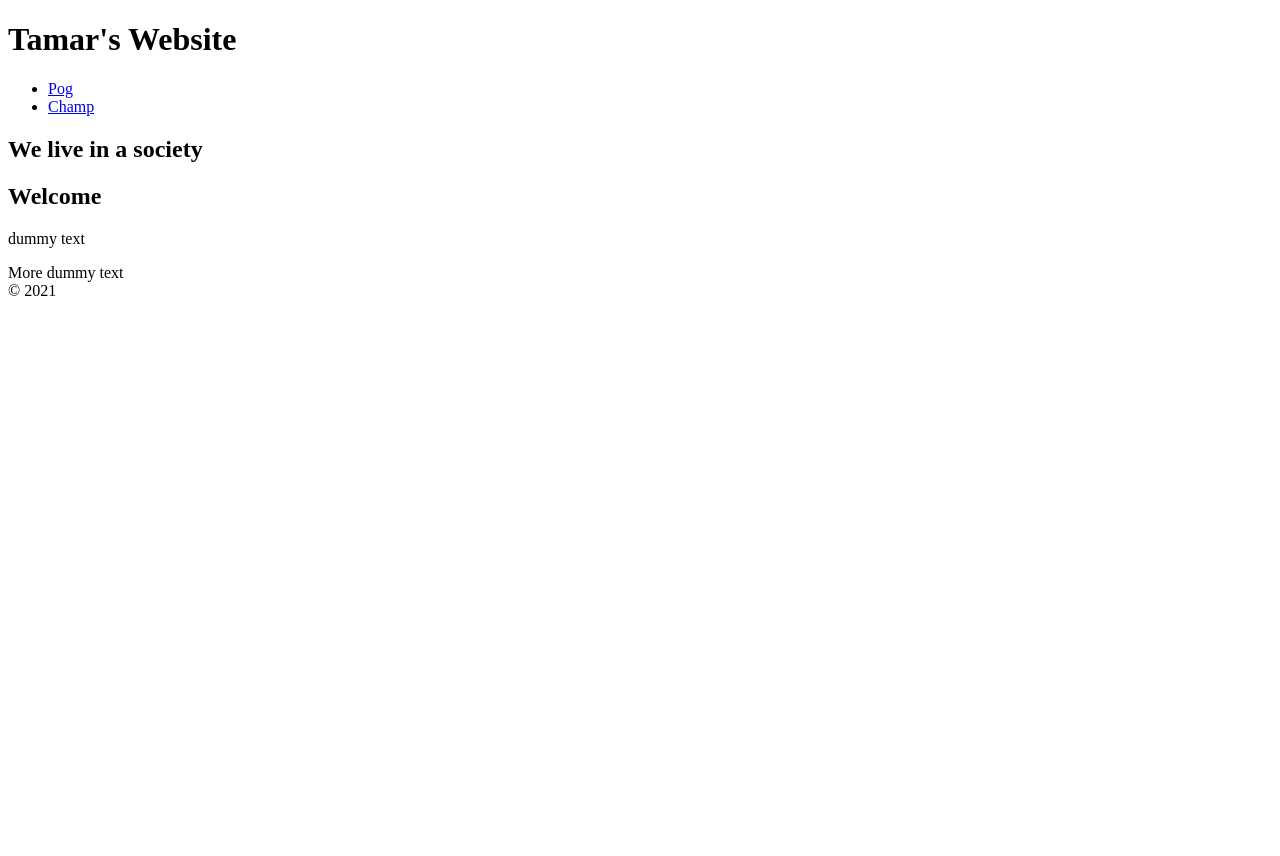
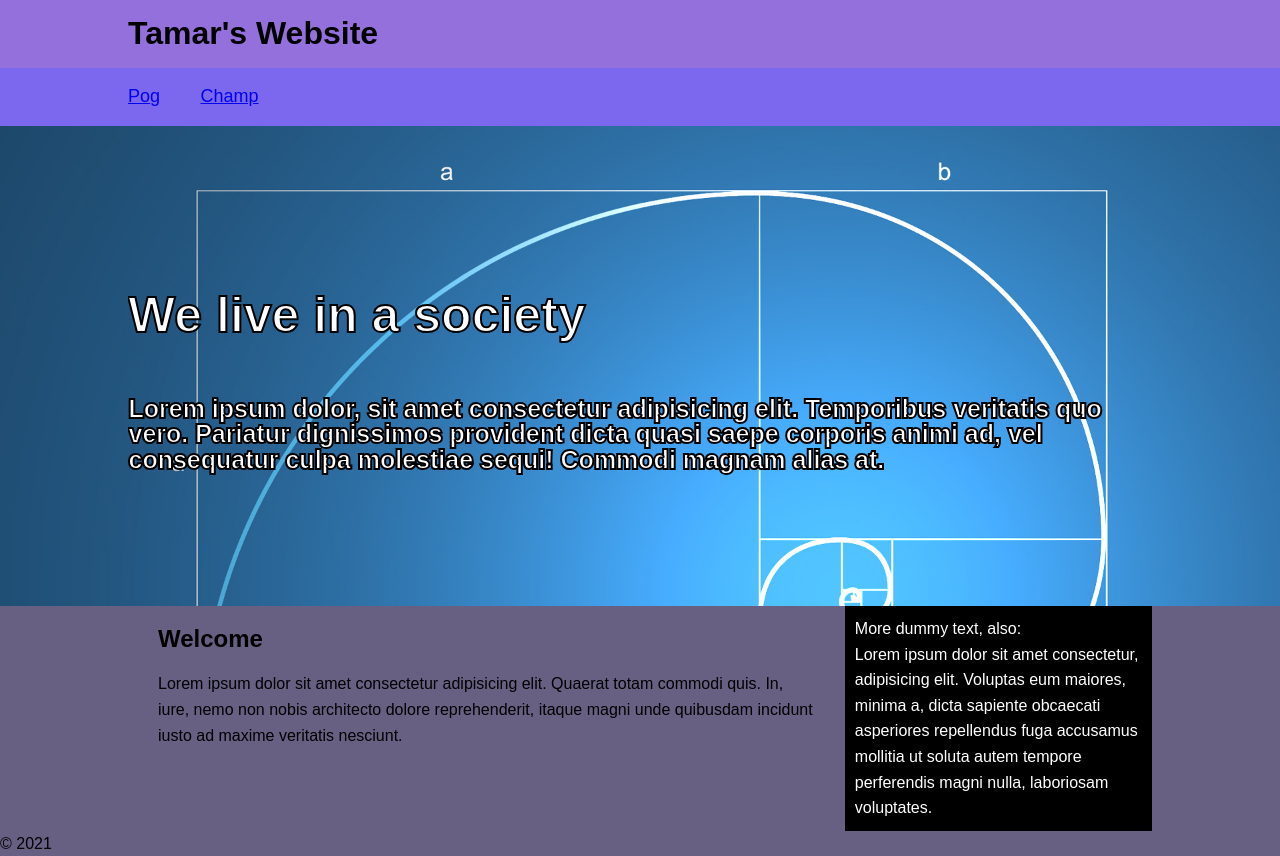
Before and after one commit to tamaraltahan/CSE4050, a plain HTML site: page Sandbox2/index.html in a window 1280 px wide. Before the commit the page ends 800 px from the top, so only its background shows below. Drawn offline with Linux system fonts and the light colour scheme.

Commit message:
Finished CSS part II

```diff
--- a/Sandbox2/index.html
+++ b/Sandbox2/index.html
@@ -2,16 +2,19 @@
 <html>
 <head>
     <title>Tamar's Website</title>
-    <link  rel="style"  href="style.css" type="text/css">
+    <link rel="stylesheet" href="style.css" type="text/css">
 </head>
+
+
 <body>
-    <header>
+    <header id=main-header>
         <div class="container">
-            <h1 id="main-header">Tamar's Website</h1>
+            <h1>Tamar's Website</h1>
         </div>
         </header>
-    <nav>
-        <div class="navbar">
+
+        <nav id = "navbar">
+            <div class="container">
                 <ul>
                     <li><a href="#">Pog</a></li>
                     <li><a href="#">Champ</a></li>
@@ -22,17 +25,19 @@
     <section id="showcase">
         <div class="container">
             <h1>We live in a society</h1>
+            <p>Lorem ipsum dolor, sit amet consectetur adipisicing elit. Temporibus veritatis quo vero. Pariatur dignissimos provident dicta quasi saepe corporis animi ad, vel consequatur culpa molestiae sequi! Commodi magnam alias at.</p>
         </div>
     </section>
 
     <div class=container>
         <section id="main">
             <h1>Welcome</h1>
-            <p>dummy text</p>
+            <p>Lorem ipsum dolor sit amet consectetur adipisicing elit. Quaerat totam commodi quis. In, iure, nemo non nobis architecto dolore reprehenderit, itaque magni unde quibusdam incidunt iusto ad maxime veritatis nesciunt.</p>
         </section>
 
         <aside id="sidebar">
-            More dummy text
+            More dummy text, also:<br>
+            Lorem ipsum dolor sit amet consectetur, adipisicing elit. Voluptas eum maiores, minima a, dicta sapiente obcaecati asperiores repellendus fuga accusamus mollitia ut soluta autem tempore perferendis magni nulla, laboriosam voluptates.
         </aside>
     </div>
 
--- a/Sandbox2/style.css
+++ b/Sandbox2/style.css
@@ -0,0 +1,91 @@
+body{
+    background-color:rgb(103, 96, 131);
+    font-family: Arial, Helvetica, sans-serif;
+    color:black;
+
+    font-size: 16px;
+    line-height: 1.6em;
+    margin:0;
+}
+
+.container{
+    width: 80%;
+    margin: auto;
+    overflow: hidden;
+}
+
+#main-header{
+    background-color:mediumpurple;
+    color:black;
+}
+
+#navbar{
+    background-color: mediumslateblue;
+}
+
+#navbar ul{
+    list-style:  none;
+    padding: 0%;
+
+}
+
+#navbar li{
+    display: inline;
+    padding-right: 2em;
+    text-decoration: none;
+    font-size: 18px;
+}
+
+#showcase{
+    font-weight: 1000;
+    font-size: 25px;
+    -webkit-text-stroke: 2px black; /* width and color */
+    color:white;
+
+    background-image:url("ratio.jpg");
+    position: relative;
+    height: 60vh;
+    width: 100%;
+    display: flex;
+    align-items: center;
+    justify-content: center;
+    background-size: cover;
+
+}
+
+#showcase h1{
+    color: #fff;
+    font-size: 50px;
+    line-height: 1.6em;
+}
+
+#main{
+    float:left;
+    width: 70%;
+    padding: 0 30px;
+    box-sizing: border-box;
+}
+
+#sidebar{
+    float: right;
+    width: 30%;;
+    box-sizing: border-box;
+    padding: 10px;
+
+    background-color: black;
+    color:white;
+}
+
+
+
+@media(max-width:600px){
+    #main{
+        width: 100%;
+        float: none;
+    }
+
+    #sidebar{
+        width: 100%;
+        float: none;
+    }
+}
```
Also changed, not shown: Sandbox2/Ratio.jpg (added), 1 other file. Lines whose indentation alone changed are shown as unchanged.
